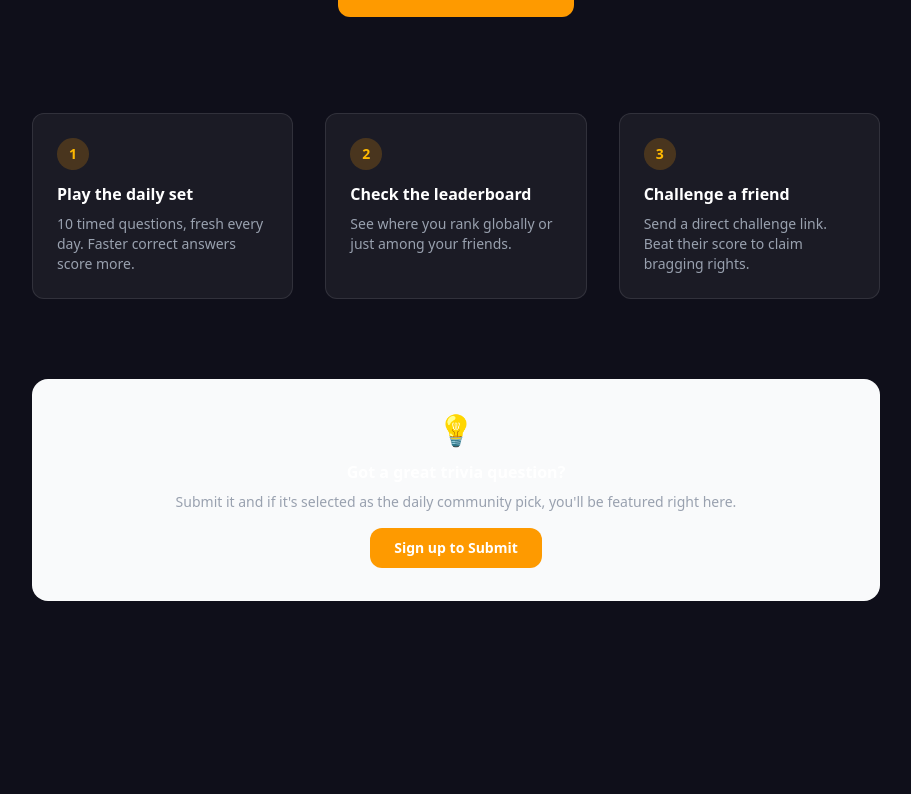
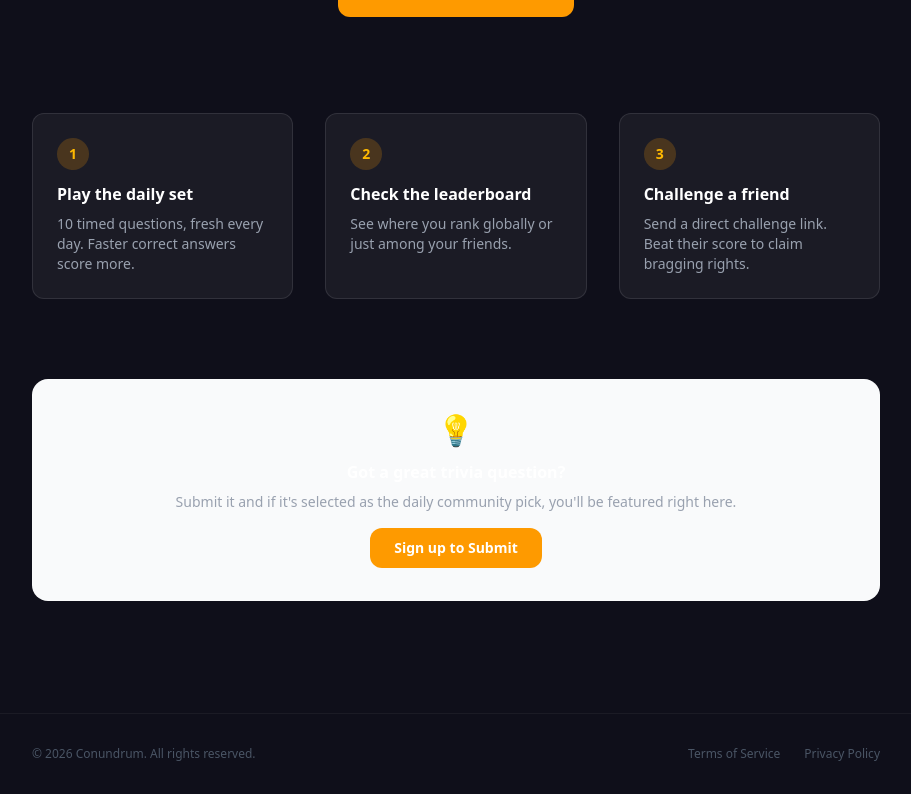
Before and after one commit to TheJimmyJam/Conundrum, a React (Vite) app: page / in a window 1280 px wide. Shown: the part 396-1190 px from the top of the page, without its empty margins (184-1095 px from the left). Before the commit the page ends 1077 px from the top, so only its background shows below. Built offline with nearby package versions, Linux system fonts and the light colour scheme; no server answers.

Commit message:
feat: add footer with legal links to landing page

```diff
--- a/src/pages/LandingPage.tsx
+++ b/src/pages/LandingPage.tsx
@@ -311,6 +311,17 @@ export default function LandingPage() {
         )}
 
       </main>
+
+      {/* Footer */}
+      <footer className="border-t border-white/5 mt-8 py-8">
+        <div className="max-w-4xl mx-auto px-6 flex flex-col sm:flex-row items-center justify-between gap-4 text-xs text-gray-600">
+          <p>© {new Date().getFullYear()} Conundrum. All rights reserved.</p>
+          <div className="flex gap-6">
+            <Link to="/terms" className="hover:text-amber-400 transition-colors">Terms of Service</Link>
+            <Link to="/privacy" className="hover:text-amber-400 transition-colors">Privacy Policy</Link>
+          </div>
+        </div>
+      </footer>
     </div>
   )
 }
```
